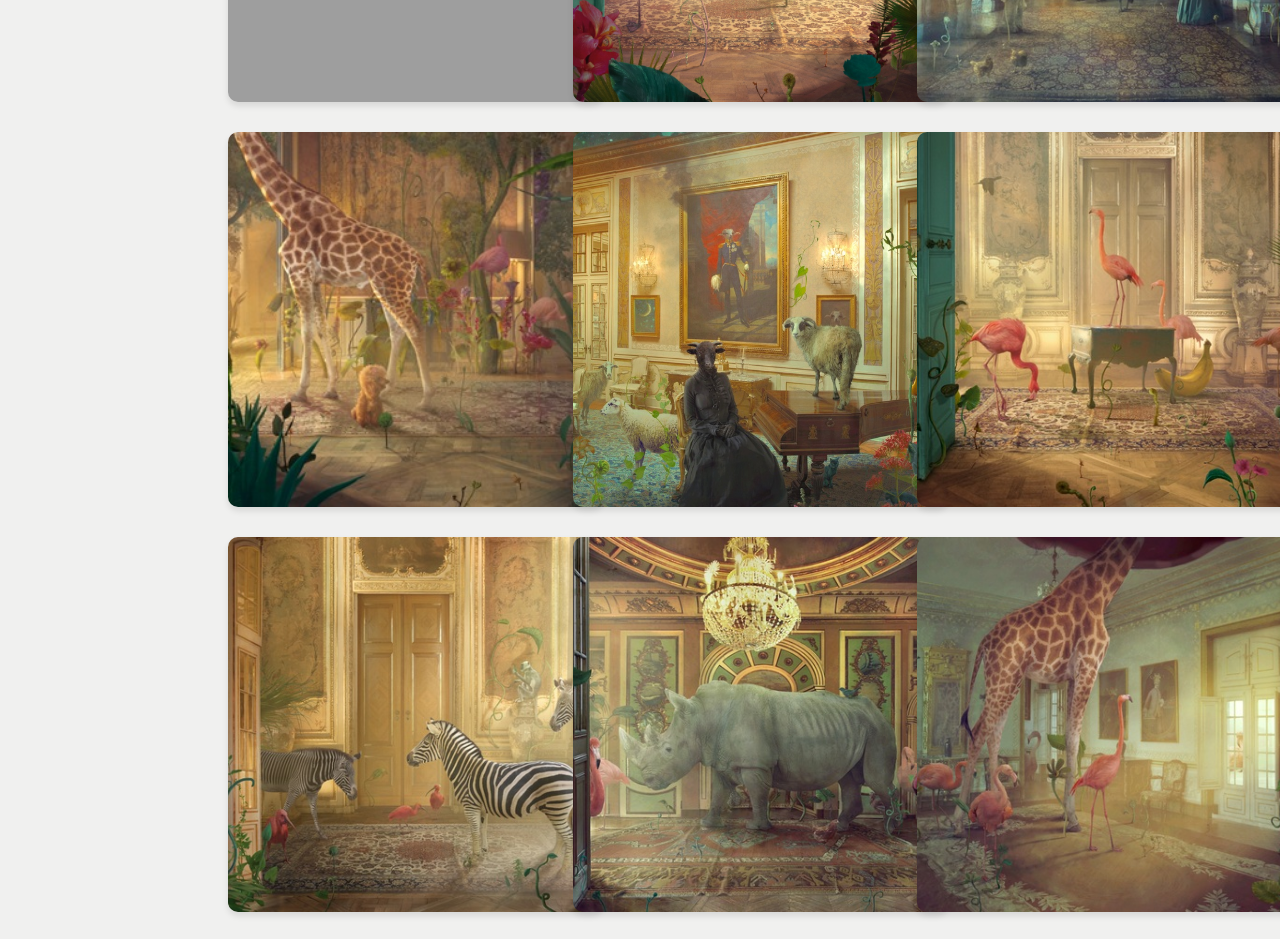
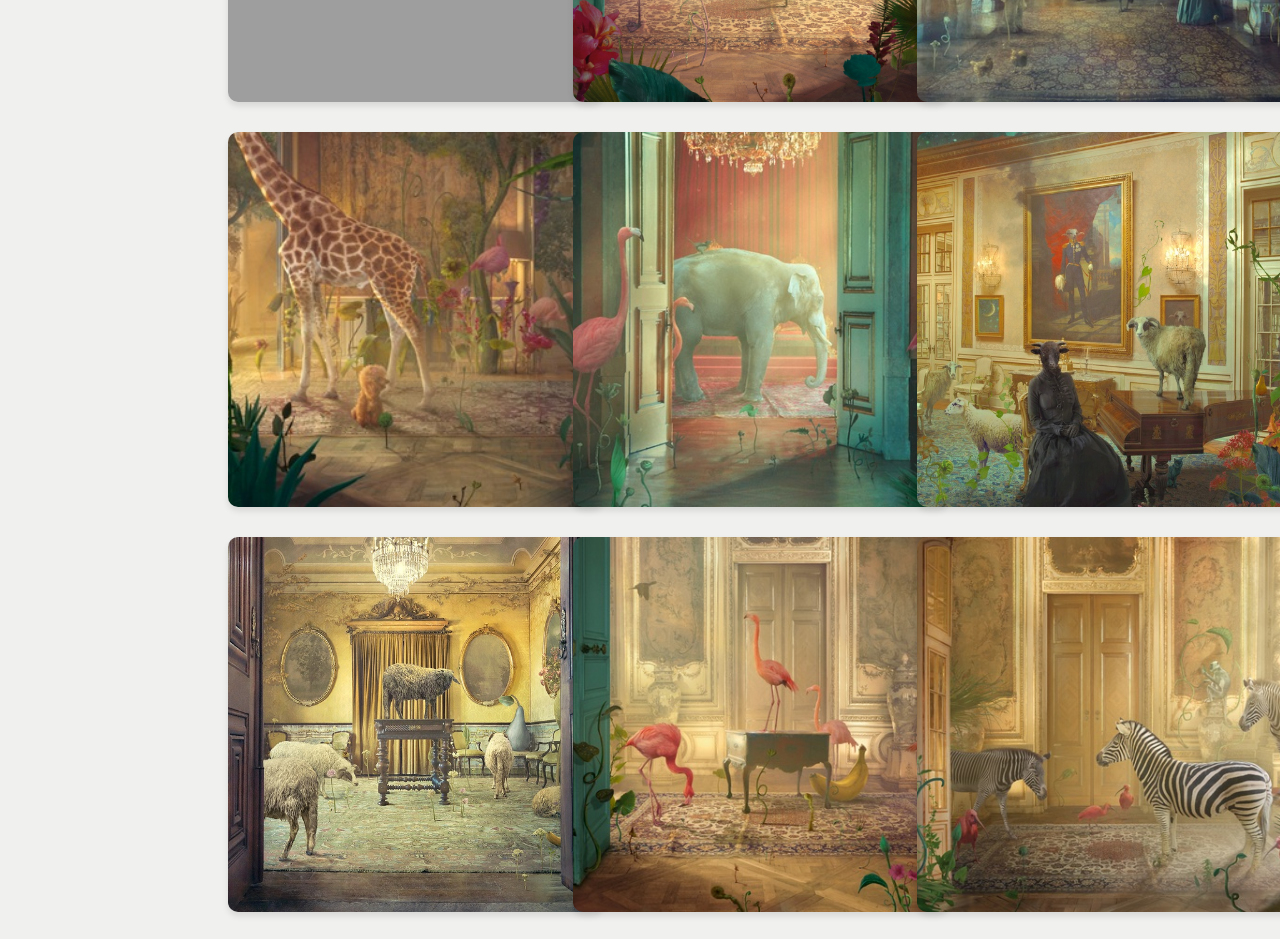
Before and after one commit to AfzalRaja001/Artist-Portfolio-Website, a plain HTML site: page inThePalace.html in a window 1280 px wide. Shown: the part 620-1559 px from the top of the page. Drawn offline with Linux system fonts and the light colour scheme; grey boxes are pictures that could not be loaded; a web font is replaced by a local one.

Commit message:
Update inThePalace.html

```diff
--- a/inThePalace.html
+++ b/inThePalace.html
@@ -89,9 +89,9 @@
         <img src="InPalace_2.jpg" alt="Image_2">
         <img src="InPalace_3.jpg" alt="Image_3">
         <img src="inPalace_4.jpg" alt="Image_4">
-<!--         <img src="InPalace_5.jpg" alt="Image_5"> -->
+        <img src="InPalace_5.jpg" alt="Image_5">
         <img src="InPalace_6.jpg" alt="Image_6">
-<!--          <img src="InPalace_7.jpg" alt="Image_7">  -->
+         <img src="InPalace_7.jpg" alt="Image_7">
         <img src="inPalace_8.jpg" alt="Image_8">
         <img src="InPalace_9.jpg" alt="Image_9">
         <img src="InPalace_10.jpg" alt="Image_10">
```
